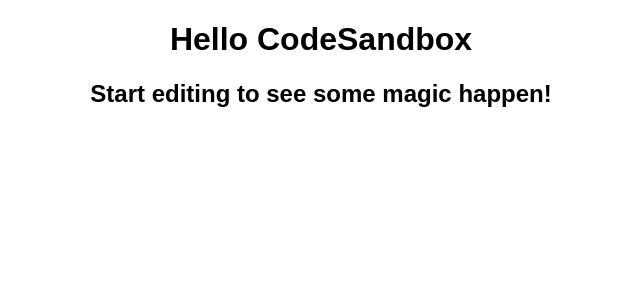
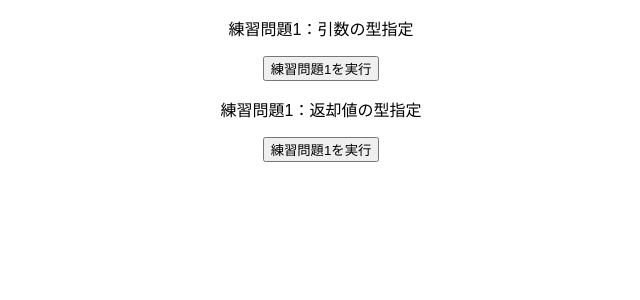
Before and after one commit to Connie0914/learn-typescript, a React (Create React App) app: page / in a window 1280 px wide. Shown: the top 300 px of the page, without its empty margins (319-959 px from the left). Built offline with nearby package versions, Linux system fonts and the light colour scheme.

Commit message:
:art: arg and return TypeScript

```diff
--- a/src/App.tsx
+++ b/src/App.tsx
@@ -1,10 +1,12 @@
+import { Practice1 } from "./Practices/Practice1";
+import { Practice2 } from "./Practices/Practice2";
 import "./styles.css";
 
 export default function App() {
   return (
     <div className="App">
-      <h1>Hello CodeSandbox</h1>
-      <h2>Start editing to see some magic happen!</h2>
+      <Practice1 />
+      <Practice2 />
     </div>
   );
 }
--- /dev/null
+++ b/src/Practices/Practice1.tsx
@@ -0,0 +1,14 @@
+export const Practice1 = () => {
+  const calcTotalFee = (num: number) => {
+    const total = num * 1.1;
+    console.log(total);
+  };
+  const onClickPractice = () => calcTotalFee(1000);
+  return (
+    <div>
+      <p>練習問題1：引数の型指定</p>
+      <button onClick={onClickPractice}>練習問題1を実行</button>
+      <p>{}</p>
+    </div>
+  );
+};
--- /dev/null
+++ b/src/Practices/Practice2.tsx
@@ -0,0 +1,16 @@
+export const Practice2 = () => {
+  const getTotalFee = (num: number): number => {
+    const total = num * 1.1;
+    return total;
+  };
+  const onClickPractice = () => {
+    console.log(getTotalFee(1000));
+  };
+  return (
+    <div>
+      <p>練習問題1：返却値の型指定</p>
+      <button onClick={onClickPractice}>練習問題1を実行</button>
+      <p>{}</p>
+    </div>
+  );
+};
--- a/tsconfig.json
+++ b/tsconfig.json
@@ -3,7 +3,7 @@
         "./src/**/*"
     ],
     "compilerOptions": {
-        "strict": true,
+        // "strict": true,
         "esModuleInterop": true,
         "lib": [
             "dom",
```
Also changed, not shown: src/typelist.ts (added, +37 -0 lines).
